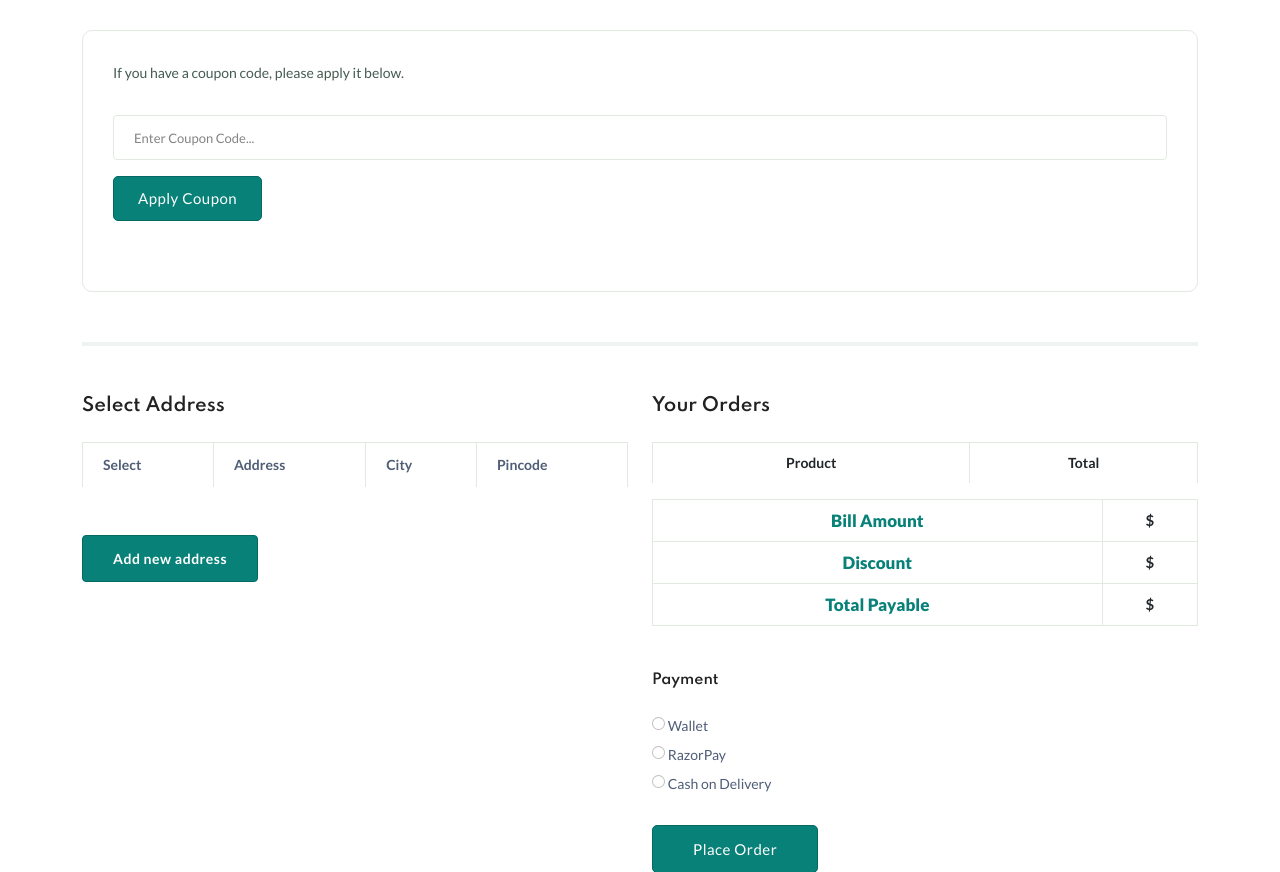
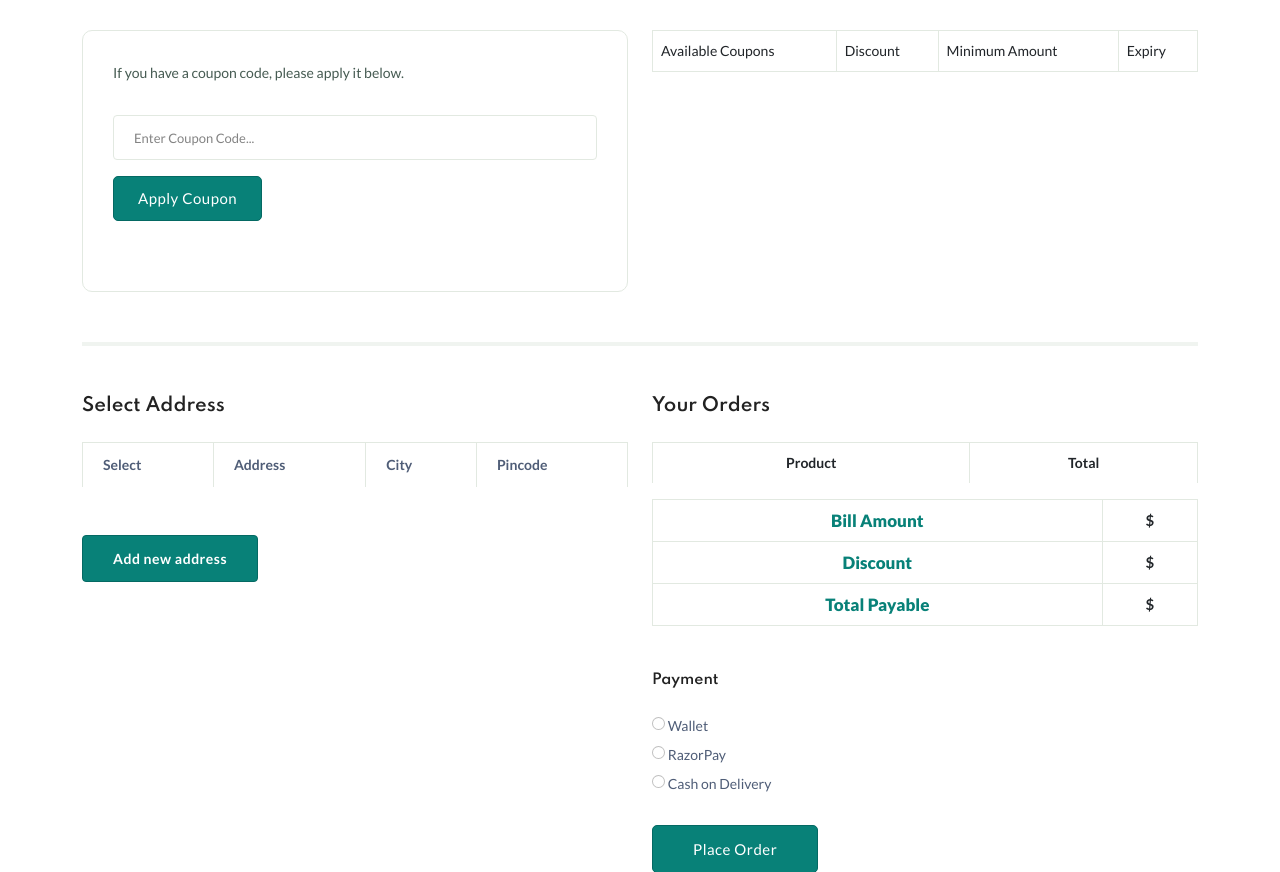
Before and after one commit to DinilKrishna/jerseycity, a Django app: template templates/checkout/checkout.html in a window 1280 px wide. Shown: the part 108-980 px from the top of the page. Run offline with Django 4.2, Linux system fonts and the light colour scheme; the template is opened without the code that fills it, so the values that code supplies are empty; some libraries are stand-ins or nearby versions.

Commit message:
coupons listed

```diff
--- a/checkout/views.py
+++ b/checkout/views.py
@@ -19,6 +19,10 @@ def checkout(request):
         uid = request.user.userprofile.uid
         context = {}
         profile = UserProfile.objects.get(uid=uid)
+        current_user_coupons = Coupon.objects.filter(users=profile)
+
+        coupons_not_associated_with_current_user = Coupon.objects.exclude(uid__in=current_user_coupons.values_list('uid', flat=True)).filter(expiry_date__gt=timezone.now())
+        context['coupons'] = coupons_not_associated_with_current_user
         cart = Cart.objects.get(user=profile)
         cart_items = CartItems.objects.filter(cart__user=profile,product__is_selling = True,product__category__is_listed = True)
         number_in_cart = 0
--- a/templates/checkout/checkout.html
+++ b/templates/checkout/checkout.html
@@ -8,7 +8,7 @@
         <div class="container">
             <div class="row">
 
-                <div class="col-lg-12">
+                <div class="col-lg-6">
                     {% comment %} <div class="toggle_info">
                         <span><i class="fi-rs-label mr-10"></i><span class="text-muted">Have a coupon?</span> <a href="#coupon" data-bs-toggle="collapse" class="collapsed" aria-expanded="false">Click here to enter your code</a></span>
                     </div> {% endcomment %}
@@ -35,6 +35,25 @@
                             </form>
                         </div>
                     </div>
+                </div>
+                <div class="col-lg-6 mt-30">
+                    <table class="table">
+                        <tbody>
+                            <th class="cart_total_label">Available Coupons</th>
+                            <th class="cart_total_label">Discount</th>
+                            <th class="cart_total_label">Minimum Amount</th>
+                            <th class="cart_total_label">Expiry</th>
+
+                            <tr>
+                                {% for coupon in coupons  %}
+                                <td > {{coupon.code}} </td>
+                                <td > {{coupon.discount_percentage}} </td>
+                                <td > {{coupon.minimum_amount}} </td>
+                                <td > {{coupon.expiry_date}} </td>
+                                {% endfor %}
+                            </tr>
+                        </tbody>
+                    </table>
                 </div>
             </div>
 
--- a/templates/userside/cart.html
+++ b/templates/userside/cart.html
@@ -96,6 +96,9 @@
                                 <a href="{% url "shop_page" %}" class="btn "><i class="fi-rs-shopping-bag mr-10"></i>Continue Shopping</a>
                             </div>
                         </div>
+                        <div class="col-lg-3 col-md-12">
+                        </div>
+
                     </div>
                 </div>
             </div>
--- a/userauth/views.py
+++ b/userauth/views.py
@@ -17,6 +17,7 @@ from userauth.decorator import login_required
 from django.http import JsonResponse
 from django.core.exceptions import ValidationError
 from django.core.files.images import get_image_dimensions
+from checkout.models import Coupon
 
 # Create your views here.
 
```
